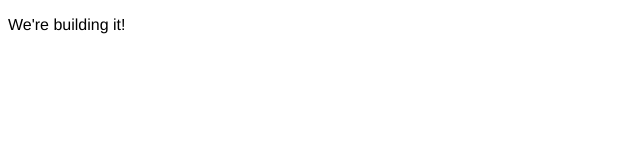
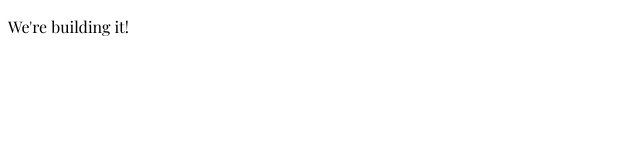
Before and after one commit to Xiomon/xiomon.github.io, a plain HTML site: page index.html in a window 1280 px wide. Shown: the full height of the page, 0-640 px from the left. Drawn offline with nearby package versions, Linux system fonts and the light colour scheme; files that its build step writes are made by us from their sources.

Commit message:
Update style.css

```diff
--- a/style.css
+++ b/style.css
@@ -1,4 +1,4 @@
 @import url('https://fonts.googleapis.com/css?family=Arimo:400,700|Literata:400,700|Noto+Sans:400,700|Playfair+Display:400,700|Roboto+Slab:400,700|Rubik:400,700&display=swap');
 p {
-	font-family: "Arimo";
+	font-family: "Playfair Display";
 }
```
